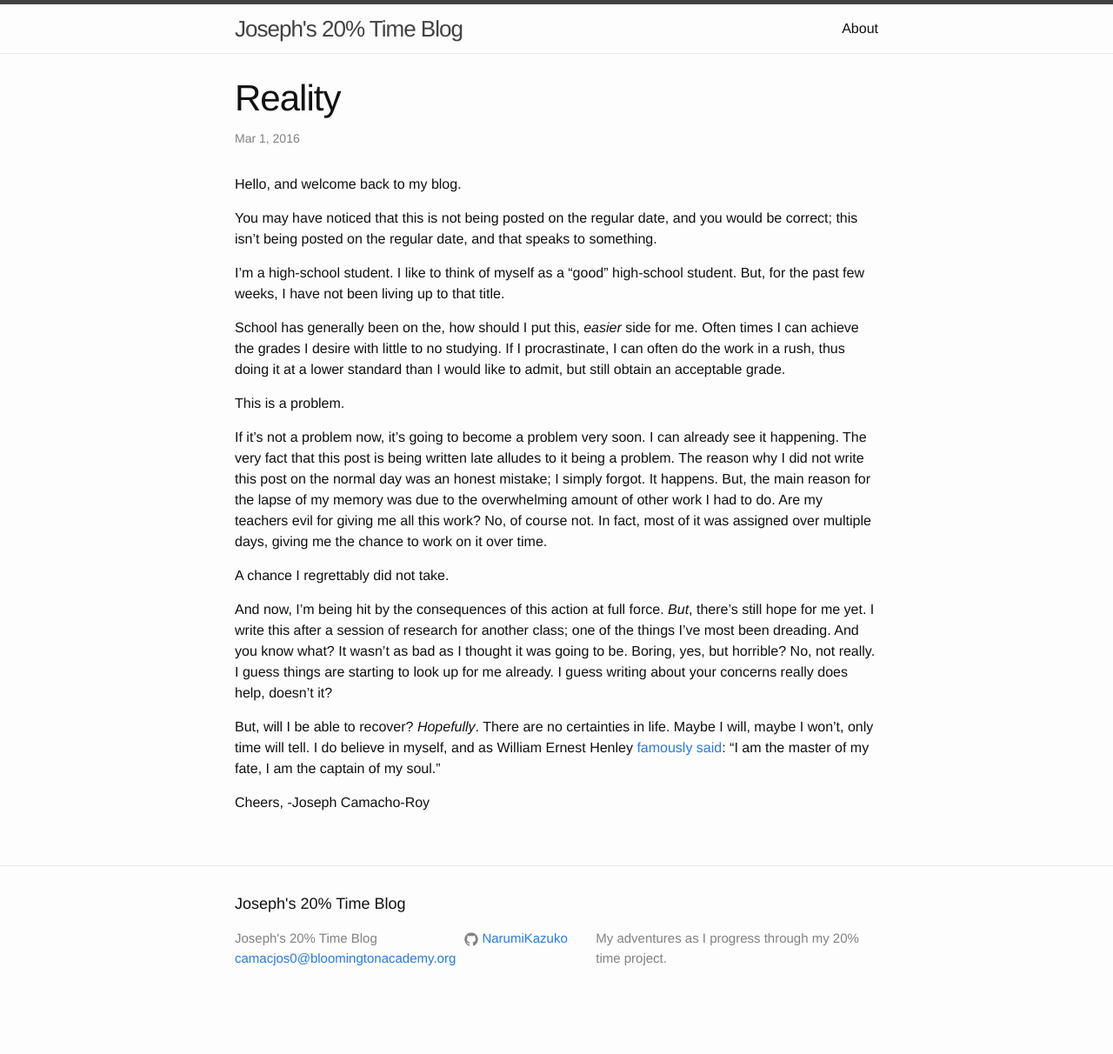
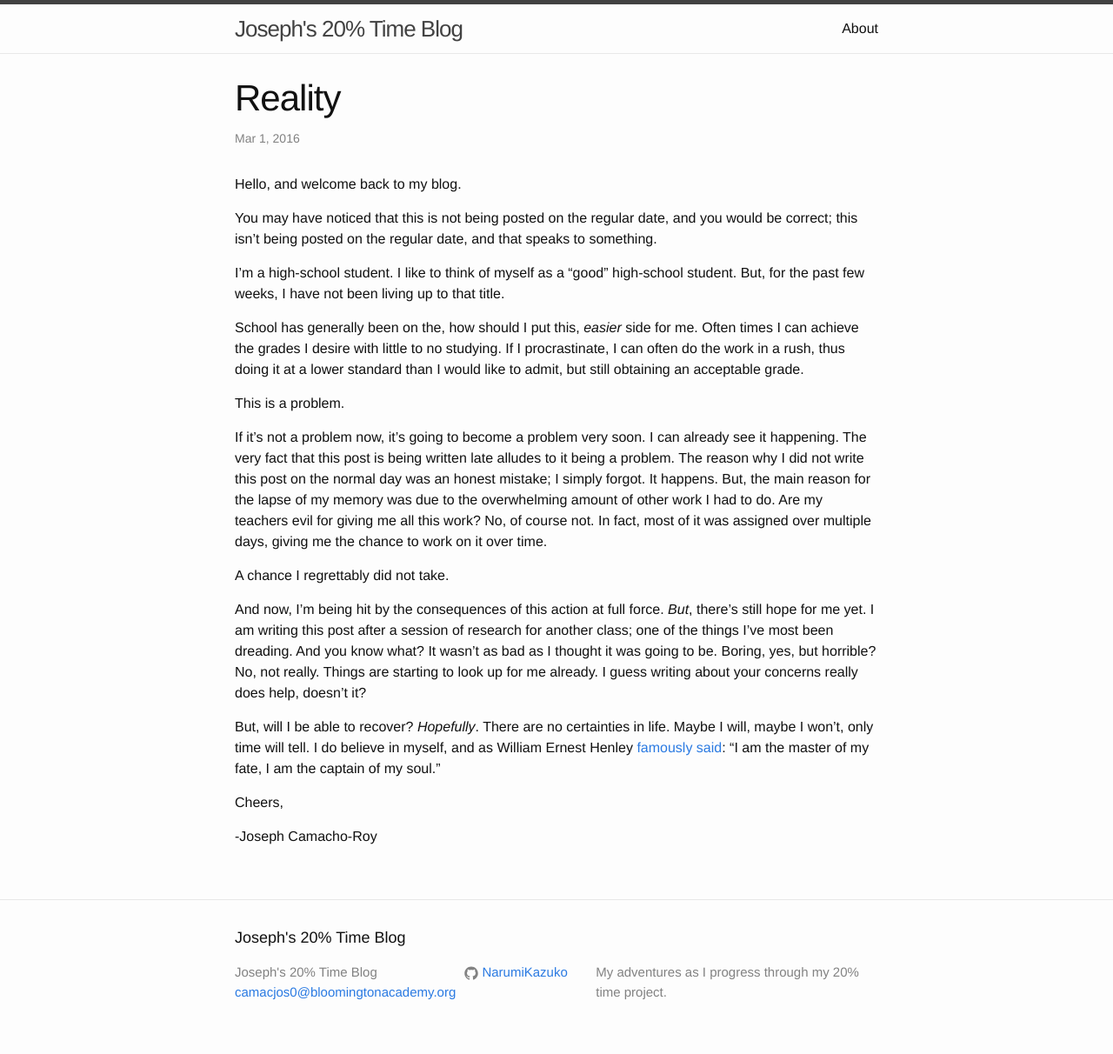
Before and after one commit to NarumiKazuko/NarumiKazuko.github.io, a Jekyll site: the page built from _posts/2016-03-1-reality.markdown, in a window 1280 px wide. Shown: the whole page at 87% size. Built offline with Jekyll 4.4.1, drawn with Linux system fonts in a browser that asks for light colours; before the commit the page ends 1173 px from its top, so only the background shows below that.

Commit message:
Grammar and formatting

```diff
--- a/_posts/2016-03-1-reality.markdown
+++ b/_posts/2016-03-1-reality.markdown
@@ -10,7 +10,7 @@ You may have noticed that this is not being posted on the regular date, and you
 
 I'm a high-school student. I like to think of myself as a "good" high-school student. But, for the past few weeks, I have not been living up to that title.
 
-School has generally been on the, how should I put this, *easier* side for me. Often times I can achieve the grades I desire with little to no studying. If I procrastinate, I can often do the work in a rush, thus doing it at a lower standard than I would like to admit, but still obtain an acceptable grade.
+School has generally been on the, how should I put this, *easier* side for me. Often times I can achieve the grades I desire with little to no studying. If I procrastinate, I can often do the work in a rush, thus doing it at a lower standard than I would like to admit, but still obtaining an acceptable grade.
 
 This is a problem.
 
@@ -18,11 +18,12 @@ If it's not a problem now, it's going to become a problem very soon. I can alrea
 
 A chance I regrettably did not take.
 
-And now, I'm being hit by the consequences of this action at full force. *But*, there's still hope for me yet. I write this after a session of research for another class; one of the things I've most been dreading. And you know what? It wasn't as bad as I thought it was going to be. Boring, yes, but horrible? No, not really. I guess things are starting to look up for me already. I guess writing about your concerns really does help, doesn't it?
+And now, I'm being hit by the consequences of this action at full force. *But*, there's still hope for me yet. I am writing this post after a session of research for another class; one of the things I've most been dreading. And you know what? It wasn't as bad as I thought it was going to be. Boring, yes, but horrible? No, not really. Things are starting to look up for me already. I guess writing about your concerns really does help, doesn't it?
 
 But, will I be able to recover? *Hopefully*. There are no certainties in life. Maybe I will, maybe I won't, only time will tell. I do believe in myself, and as William Ernest Henley [famously said][poem]: "I am the master of my fate, I am the captain of my soul."
 
 Cheers,
+
 -Joseph Camacho-Roy
 
 [poem]: http://www.poetryfoundation.org/poem/182194
```
